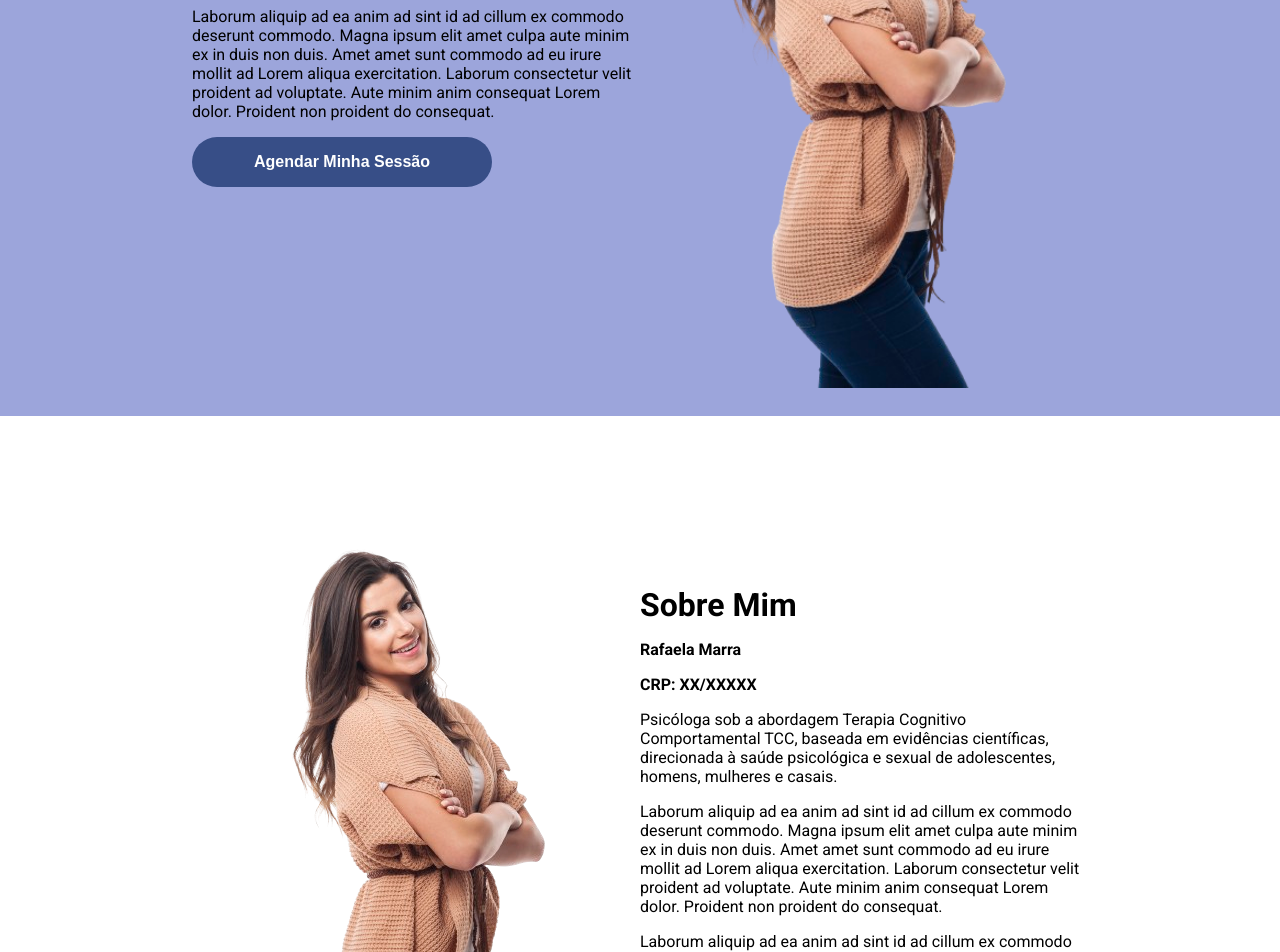
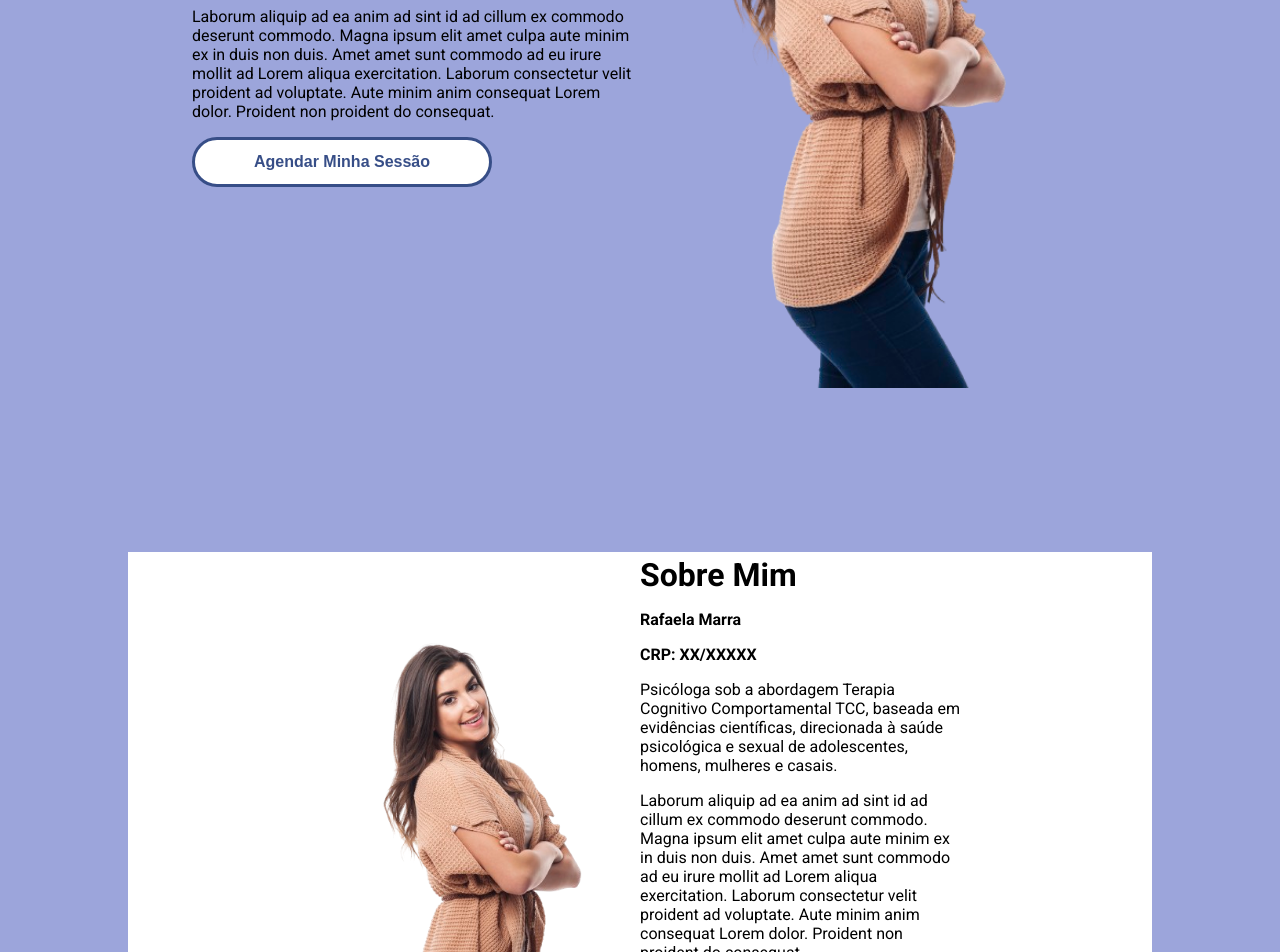
Before and after one commit to natharaujos/psicologist-landing-page, a React (Vite) app: page / in a window 1280 px wide. Shown: the part 400-1352 px from the top of the page. Built offline with nearby package versions, Linux system fonts and the light colour scheme.

Commit message:
feat: adjusting button e main structure from the web site

```diff
--- a/src/App.tsx
+++ b/src/App.tsx
@@ -9,12 +9,14 @@ import Footer from "./sections/Footer/Footer";
 function App() {
   return (
     <Box>
-      <Navbar />
-      <Grid container spacing={3} bgcolor={LIGHT_BLUE}>
+      <Grid container>
+        <Navbar />
+      </Grid>
+      <Grid container spacing={20} bgcolor={LIGHT_BLUE}>
         <Grid item xs={12}>
           <Presentation />
         </Grid>
-        <Grid item xs={12}>
+        <Grid item xs={12} display={"flex"} justifyContent={"center"}>
           <AboutMe />
         </Grid>
         <Grid item xs={12}>
--- a/src/sections/AboutMe/styles/Structure.ts
+++ b/src/sections/AboutMe/styles/Structure.ts
@@ -1,8 +1,8 @@
 import styled from "styled-components";
 
 const Structure = styled.section`
-  height: 100vh;
-  width: 100%;
+  height: 75vh;
+  width: 80%;
   background-color: white;
   display: flex;
   align-items: center;
--- a/src/sections/Footer/Footer.tsx
+++ b/src/sections/Footer/Footer.tsx
@@ -46,8 +46,8 @@ function Footer() {
               url={"https://instagram.com"}
             />
             <SocialIcon
-              href="https://twitter.com"
-              url={"https://twitter.com"}
+              href="https://whatsapp.com"
+              url={"https://whatsapp.com"}
             />
             <SocialIcon
               href="https://linkedin.com"
--- a/src/shared/styles/ContactButton.ts
+++ b/src/shared/styles/ContactButton.ts
@@ -4,18 +4,18 @@ import { BLUE } from "../constants/Colors";
 const ContactButton = styled.button`
   width: 300px;
   height: 50px;
-  background: ${BLUE};
+  background: white;
   border-radius: 2rem;
-  border: none;
+  border: 3px solid ${BLUE};
   outline: none;
   box-shadow: none;
   font-weight: bold;
-  color: white;
+  color: ${BLUE};
   font-size: 1em;
 
   &:hover {
-    background: white;
-    color: ${BLUE};
+    background: ${BLUE};
+    color: white;
     cursor: pointer;
     border: 3px solid ${BLUE};
   }
```
